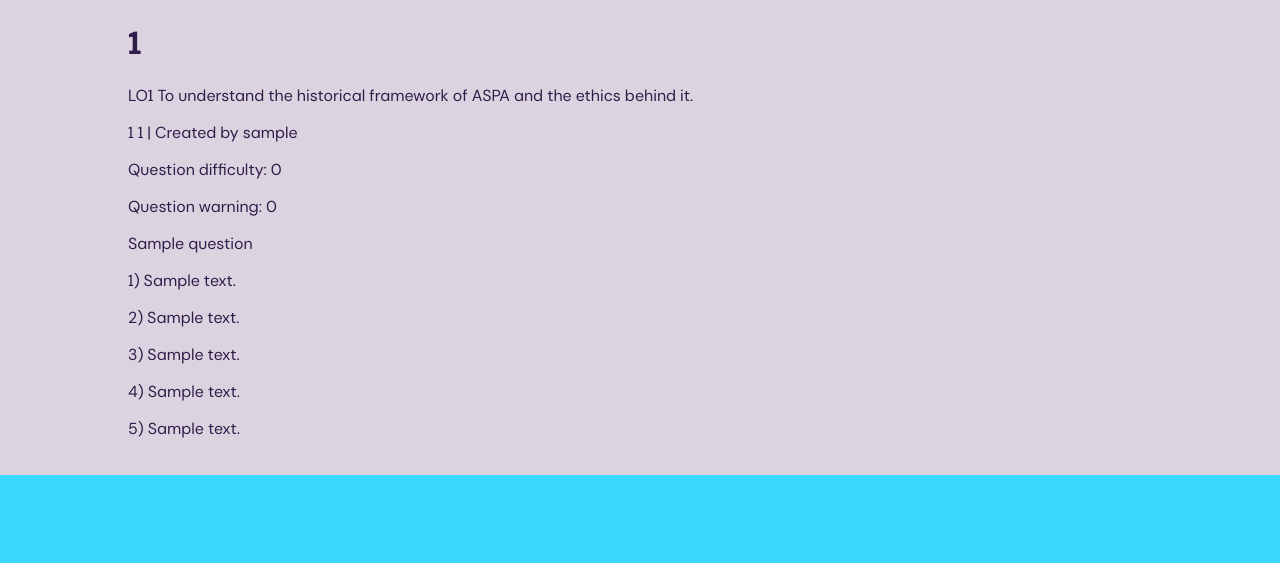
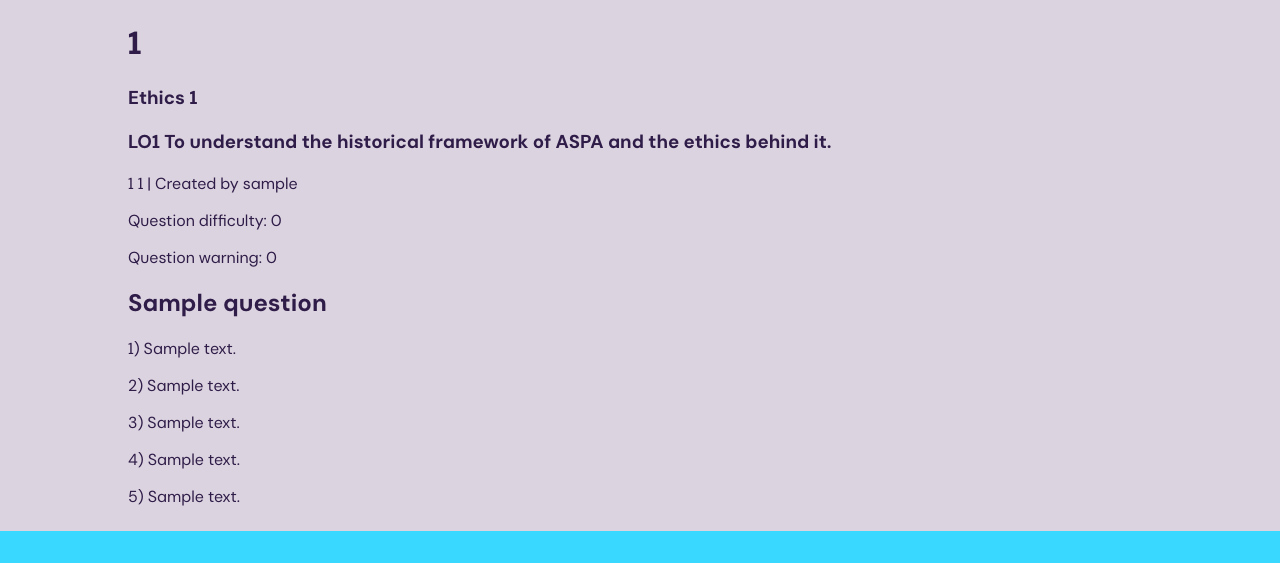
Before and after one commit to stillprocrastinating/UDP5WA4CF-UN03_back_end_development, a Django app: a page that uses question/templates/question/question_detail.html in a window 1280 px wide. Shown: the part 136-699 px from the top of the page. Run offline with Django 5.2, Linux system fonts and the light colour scheme; tables that the repository leaves empty hold one stand-in row (values such as "Sample post").

Commit message:
headings

```diff
--- a/question/templates/question/question_detail.html
+++ b/question/templates/question/question_detail.html
@@ -3,11 +3,12 @@
 {% block question_detail %}
 
 <h1>{{ question.id }}</h1>
-<p class="q-lo">{{ question.lo }}</p>
+<h3 class="q-module">Ethics 1</h3>
+<h3 class="q-lo">{{ question.lo }}</h3>
 <p class="q-meta">{{ question.type }} {{ question.number }} | Created by {{ question.author }}</p>
 <p class="q-difficulty">Question difficulty: {{ question.q_difficulty }}</p>
 <p class="q-warning">Question warning: {{ question.warning }}</p>     <!-- Create modal -->
-<p class="q-question">{{ question.question }}</p>
+<h2 class="q-question">{{ question.question }}</h2>
 <p class="q-answer">1) {{ question.answer1 }}</p>
 <p class="q-answer">2) {{ question.answer2 }}</p>
 <p class="q-answer">3) {{ question.answer3 }}</p>
```
